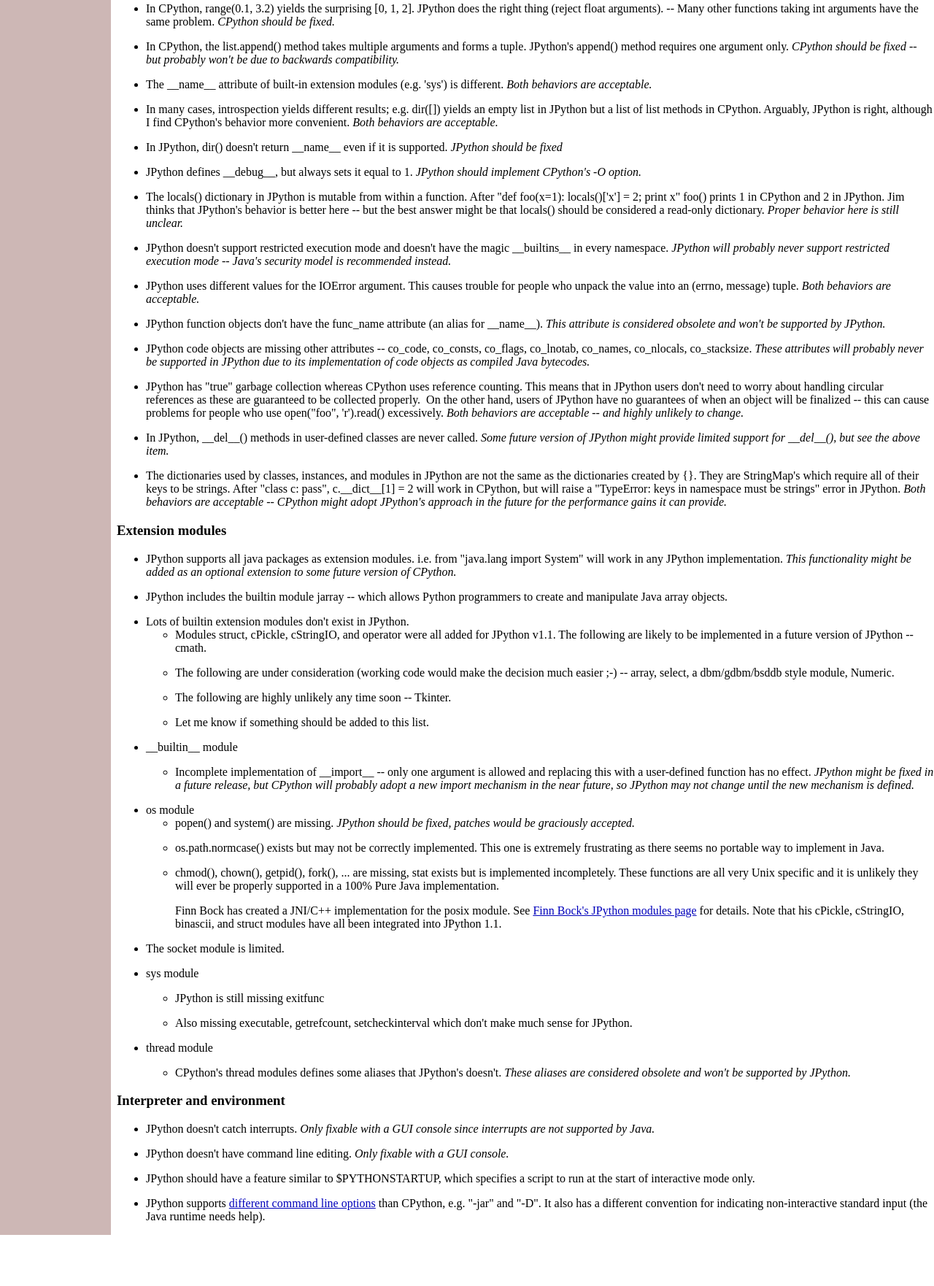
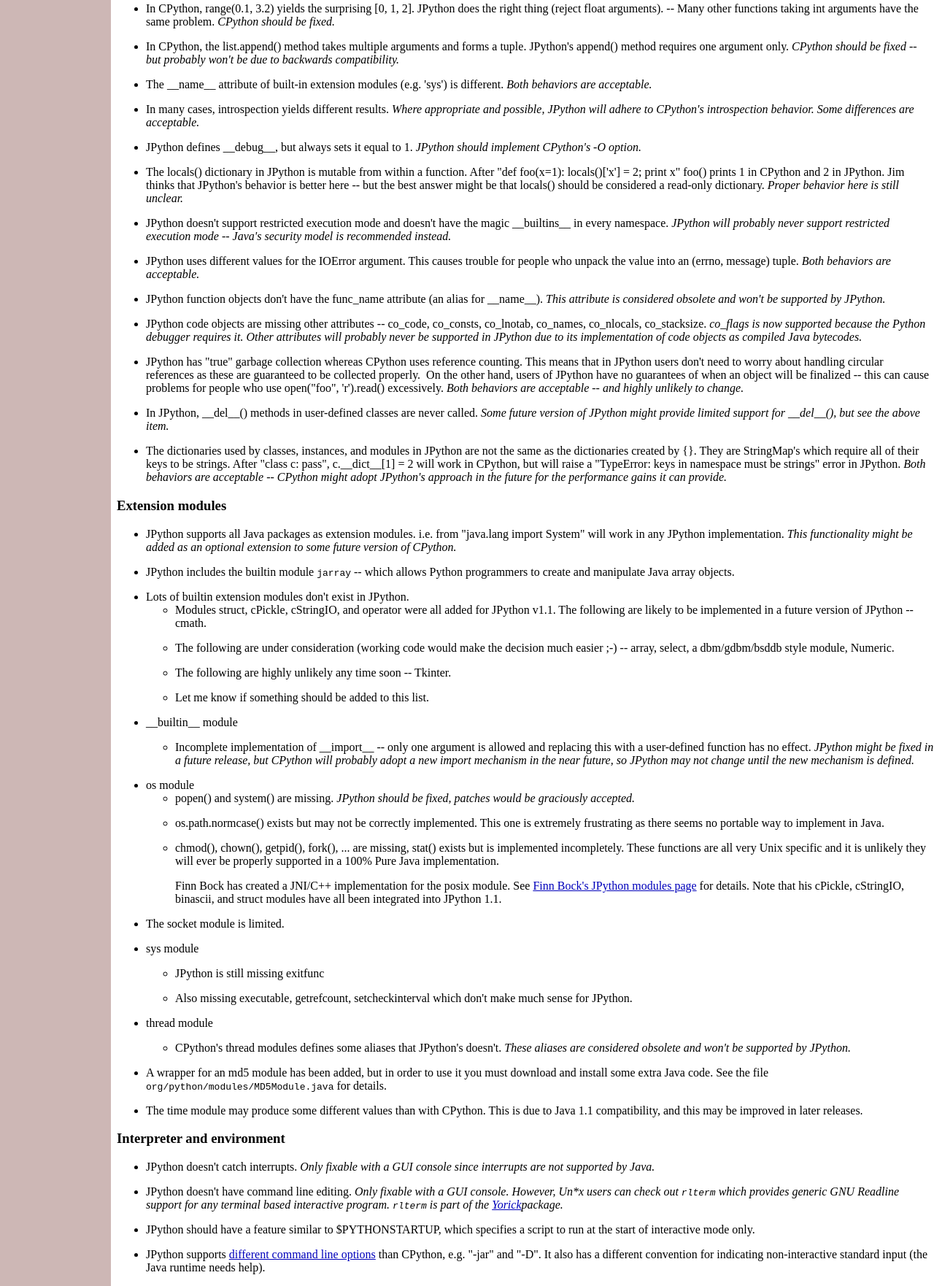
Before and after one commit to jython/frozen-mirror, a plain HTML site: page Doc/differences.html in a window 1280 px wide. Shown: the part 799-2561 px from the top of the page at 73% size. Before the commit the page ends 2491 px from the top, so only its background shows below. Drawn offline with Linux system fonts and the light colour scheme.

Commit message:
Generated .html files
--HG--
extra : convert_revision : svn%3A79b11f02-f210-0410-99aa-fb189b3d1ac4/jython/trunk%40815

```diff
--- a/Doc/differences.html
+++ b/Doc/differences.html
@@ -1,6 +1,8 @@
 <HTML>
 <!-- THIS PAGE IS AUTOMATICALLY GENERATED.  DO NOT EDIT. -->
-<!-- USING THE NEW HT2HTML SCRIPT: Thu Jun 17 15:59:39 1999 -->
+<!-- Wed Sep 22 16:32:59 1999 -->
+<!-- USING HT2HTML 1.0 -->
+<!-- SEE http://www.python.org/~bwarsaw/software/pyware.html -->
 <!-- User-specified headers:
 Title: Differences between CPython and JPython
 
@@ -165,7 +167,7 @@ at different paces.  All efforts are made to keep the two
 implementations in sync, but that's not always possible.
 
 <p><i>This list
-has been updated to describe the differences between JPython 1.1 and
+has been updated to describe the differences between JPython 1.1beta3 and
 CPython 1.5.2</i>
 
 <h3>Syntax</h3>
@@ -231,14 +233,10 @@ CPython 1.5.2</i>
 	(e.g. 'sys') is different. <I>Both behaviors are
 	acceptable.</I>
 
-	<p><LI>In many cases, introspection yields different results;
-	e.g. dir([]) yields an empty list in JPython but a list of
-	list methods in CPython. Arguably, JPython is right, although
-	I find CPython's behavior more convenient. <I>Both behaviors
-	are acceptable.</I>
-
-	<p><LI>In JPython, dir() doesn't return __name__ even if it is
-	supported. <I>JPython should be fixed</I>
+	<p><LI>In many cases, introspection yields different results.
+	<I>Where appropriate and possible, JPython will adhere to
+	CPython's introspection behavior.  Some differences are
+	acceptable.</I>
 
 	<p><LI>JPython defines __debug__, but always sets it equal to
 	1.  <I>JPython should implement CPython's -O option.</I>
@@ -266,8 +264,9 @@ CPython 1.5.2</i>
 	is considered obsolete and won't be supported by JPython.</I>
 
 	<p><LI>JPython code objects are missing other attributes --
-	co_code, co_consts, co_flags, co_lnotab, co_names, co_nlocals,
-	co_stacksize. <I>These attributes will probably never be
+	co_code, co_consts, co_lnotab, co_names, co_nlocals,
+	co_stacksize. <I>co_flags is now supported because the Python
+	debugger requires it.  Other attributes will probably never be
 	supported in JPython due to its implementation of code objects
 	as compiled Java bytecodes.</I>
 
@@ -299,13 +298,13 @@ CPython 1.5.2</i>
 <h3>Extension modules</h3>
 
 <UL>
-	<LI>JPython supports all java packages as extension
+	<LI>JPython supports all Java packages as extension
 	modules. i.e. from &quot;java.lang import System&quot; will
 	work in any JPython implementation. <I>This functionality
 	might be added as an optional extension to some future version
 	of CPython.</I>
 
-	<p><LI>JPython includes the builtin module jarray -- which
+	<p><LI>JPython includes the builtin module <tt>jarray</tt> -- which
 	allows Python programmers to create and manipulate Java array
 	objects.
 
@@ -347,7 +346,7 @@ CPython 1.5.2</i>
 		implement in Java.
 
 		<p><LI>chmod(), chown(), getpid(), fork(), ... are
-		missing, stat exists but is implemented
+		missing, stat() exists but is implemented
 		incompletely. These functions are all very Unix
 		specific and it is unlikely they will ever be properly
 		supported in a 100% Pure Java implementation.
@@ -378,6 +377,16 @@ CPython 1.5.2</i>
 	    JPython's doesn't. <I>These aliases are considered
 	    obsolete and won't be supported by JPython.</I>
 	</UL>
+
+	<p><li>A wrapper for an md5 module has been added, but in
+	    order to use it you must download and install some extra
+	    Java code.  See the file
+	    <tt>org/python/modules/MD5Module.java</tt> for details.
+
+	<p><li>The time module may produce some different values than with
+	    CPython.  This is due to Java 1.1 compatibility, and this
+	    may be improved in later releases.
+
 </UL>
 
 <h3>Interpreter and environment</h3>
@@ -387,7 +396,11 @@ CPython 1.5.2</i>
 	a GUI console since interrupts are not supported by Java.</I>
 
 	<p><LI>JPython doesn't have command line editing. <I>Only
-	fixable with a GUI console.</I>
+	fixable with a GUI console.  However, Un*x users can check out
+	<tt>rlterm</tt> which provides generic GNU Readline support
+	for any terminal based interactive program.  <tt>rlterm</tt>
+	is part of the
+	<a href="ftp://ftp-icf.llnl.gov/pub/Yorick/">Yorick</a>package.</I>
 
 	<p><LI>JPython should have a feature similar to
 	$PYTHONSTARTUP, which specifies a script to run at the start
```
Also changed, not shown: Doc/compile.html (+11 -3 lines), Doc/registry.html (+9 -1 lines).
